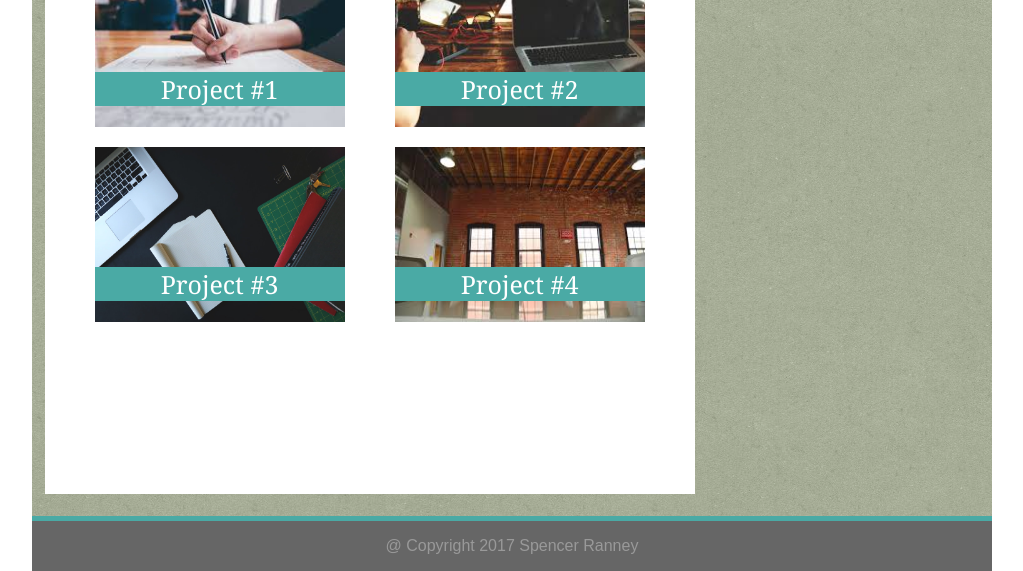
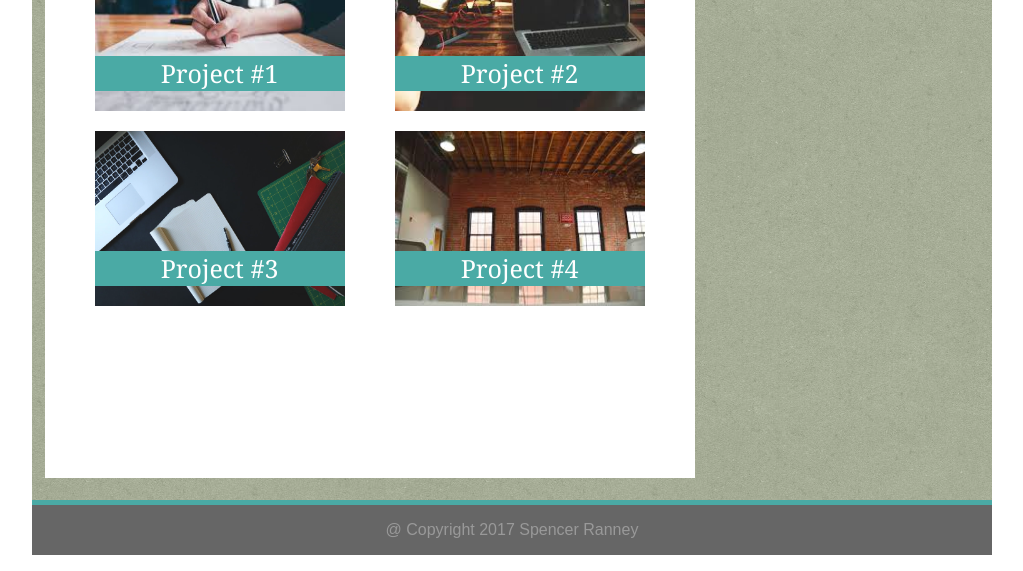
Before and after one commit to sranney/Basic-Portfolio, a plain HTML site: page portfolio.html in a window 1280 px wide. Shown: the part 248-819 px from the top of the page, without its empty margins (128-1151 px from the left). Drawn offline with Linux system fonts and the light colour scheme; files whose address does not match are found by name.

Commit message:
new files

```diff
--- a/assets/css/style.css
+++ b/assets/css/style.css
@@ -53,7 +53,7 @@ body{
 }
 
 .mainContainer{
-	background-image:url("C:\\Users\\sranney\\Dropbox\\Bootcamp_SAR\\Assignments\\Basic-Portfolio\\assets\\images\\green_cup.png");
+	background-image:url("../images/green_cup.png");
 	margin-top:0px;
 	width:675px;
 	top:10em;
@@ -106,7 +106,7 @@ body{
 }
 
 .sideBarContainer{
-	background-image:url("C:\\Users\\sranney\\Dropbox\\Bootcamp_SAR\\Assignments\\Basic-Portfolio\\assets\\images\\green_cup.png");
+	background-image:url("../images/green_cup.png");
 	margin-top:0px;
 	width:285px;
 	top:10em;
@@ -237,7 +237,8 @@ form{
    	text-align:center;
 	font-family: 'Georgia', Times, Times New Roman, serif;
 	font-size:25px;
-	line-height:;
+	height:35px;
+	line-height:35px;
 }
 
 button>#previous{
--- a/portfolio.html
+++ b/portfolio.html
@@ -3,6 +3,7 @@
 <head>
 	<meta charset="UTF-8">
 	<title>Spencer Ranney - Personal Page - Portfolio</title>
+	<link rel="stylesheet" type="text/css" href="assets/css/reset.css">
 	<link rel="stylesheet" type="text/css" href="assets/css/style.css">
 </head>
 <body>
@@ -27,19 +28,19 @@
 				<div id="parentcontainer">
 					<div id="container">
 					    <a href="#"><img src="assets\images\port1.jpg">
-					    <div id="example">Project #1</div></a>
+					    			<div id="example">Project #1</div></a>
 					</div>
 					<div id="container">
 					    <a href="#"><img src="assets\images\port2.jpg">
-					    <div id="example">Project #2</div></a>
+					   				<div id="example">Project #2</div></a>
 					</div>
 					<div id="container">
 					    <a href="#"><img src="assets\images\port3.jpg">
-					    <div id="example">Project #3</div></a>
+					    			<div id="example">Project #3</div></a>
 					</div>
 					<div id="container">
 					    <a href="#"><img src="assets\images\port4.jpg">
-					    <div id="example">Project #4</div></a>
+					    			<div id="example">Project #4</div></a>
 					</div>
 				</div>
 			</div>
```
Also changed, not shown: contact.html (+1 -0 lines), index.html (+1 -0 lines).
